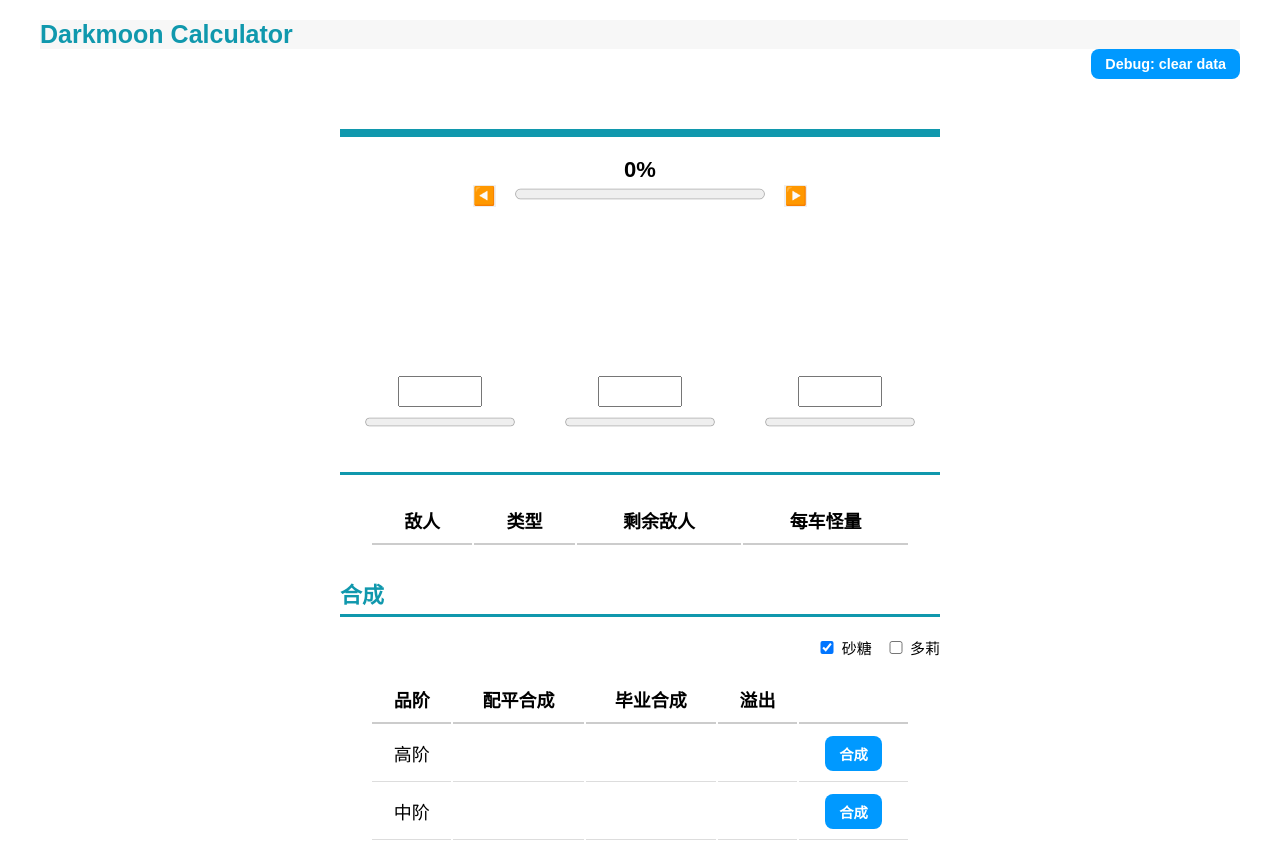
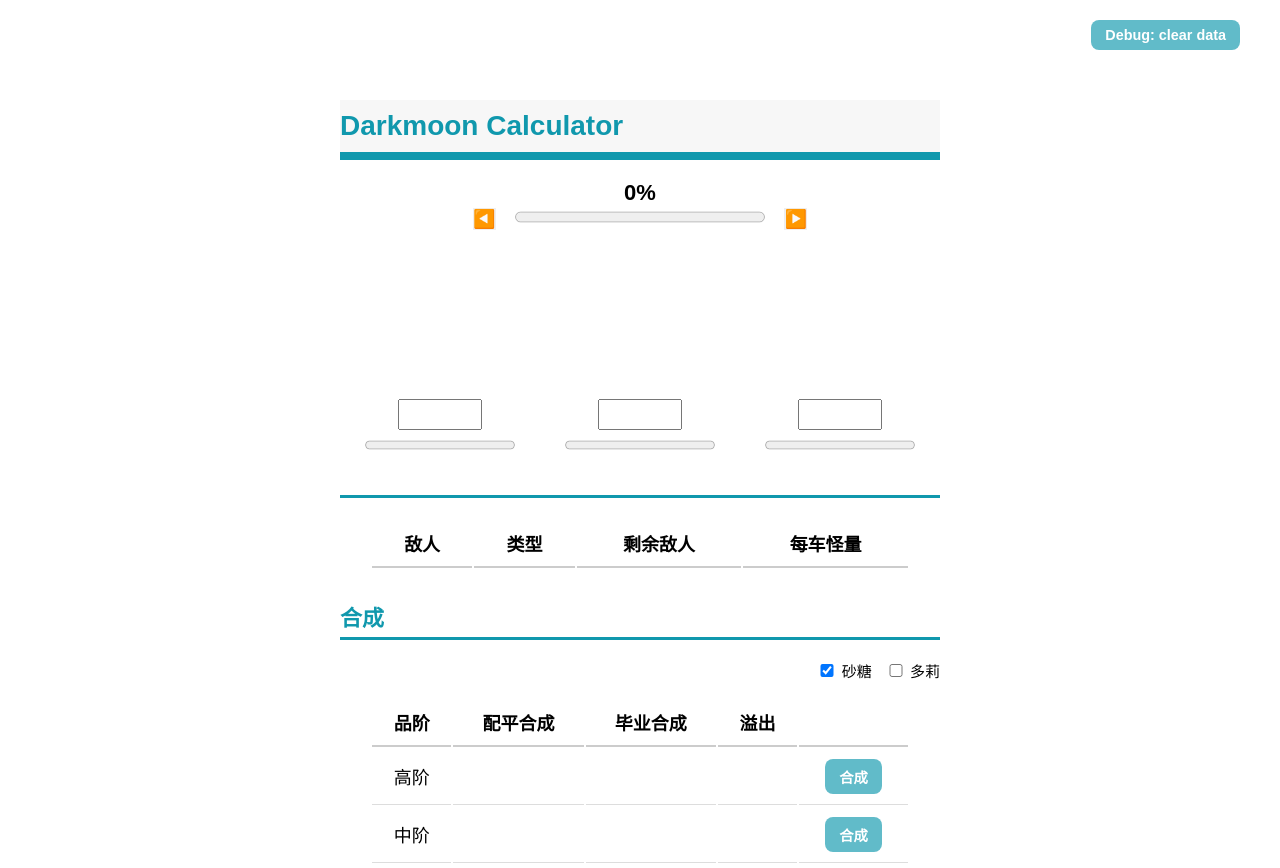
Before and after one commit to lyx314/Darkmoon-Calculator, a plain HTML site: page index.html in a window 1280 px wide. Shown: the top 868 px of the page. Drawn offline with Linux system fonts and the light colour scheme.

Commit message:
adjust appearance

```diff
--- a/index.html
+++ b/index.html
@@ -10,13 +10,13 @@
         <title>Darkmoon</title>
     </head>
     <body>
-        <header>
-            <h1>Darkmoon Calculator</h1>
-            <nav>
-                <button class="button clear-data">Debug: clear data</button>
-            </nav>
-        </header>
+        <nav>
+            <button class="button clear-data">Debug: clear data</button>
+        </nav>
         <div class="container">
+            <header>
+                <h1>Darkmoon Calculator</h1>
+            </header>
             <div class="total-progress">
                 <div class="total-progress-value">0%</div>
                 <button class="button-last-next" id="button-last">◀️</button>
@@ -91,14 +91,22 @@
                         <td id="balancing-craft-high"></td>
                         <td id="all-craft-high"></td>
                         <td id="out-of-max-high"></td>
-                        <td><button class="button" id="button-craft-high">合成</button></td>
+                        <td>
+                            <button class="button" id="button-craft-high">
+                                合成
+                            </button>
+                        </td>
                     </tr>
                     <tr>
                         <td>中阶</td>
                         <td id="balancing-craft-medium"></td>
                         <td id="all-craft-medium"></td>
                         <td id="out-of-max-medium"></td>
-                        <td><button class="button" id="button-craft-medium">合成</button></td>
+                        <td>
+                            <button class="button" id="button-craft-medium">
+                                合成
+                            </button>
+                        </td>
                     </tr>
                 </tbody>
             </table>
--- a/style.css
+++ b/style.css
@@ -9,9 +9,10 @@ body {
 }
 
 h1 {
-    font-size: 25px;
+    font-size: 28px;
     color: #1098ad;
     background-color: #f7f7f7;
+    padding: 10px 0;
 }
 
 h2 {
@@ -204,7 +205,7 @@ p {
     padding: 7px 14px;
     border: none;
     border-radius: 8px;
-    background-color: rgb(0, 153, 255);
+    background-color: #1098ada8;
     color: white;
     font-weight: bold;
     font-size: 0.9rem;
```
